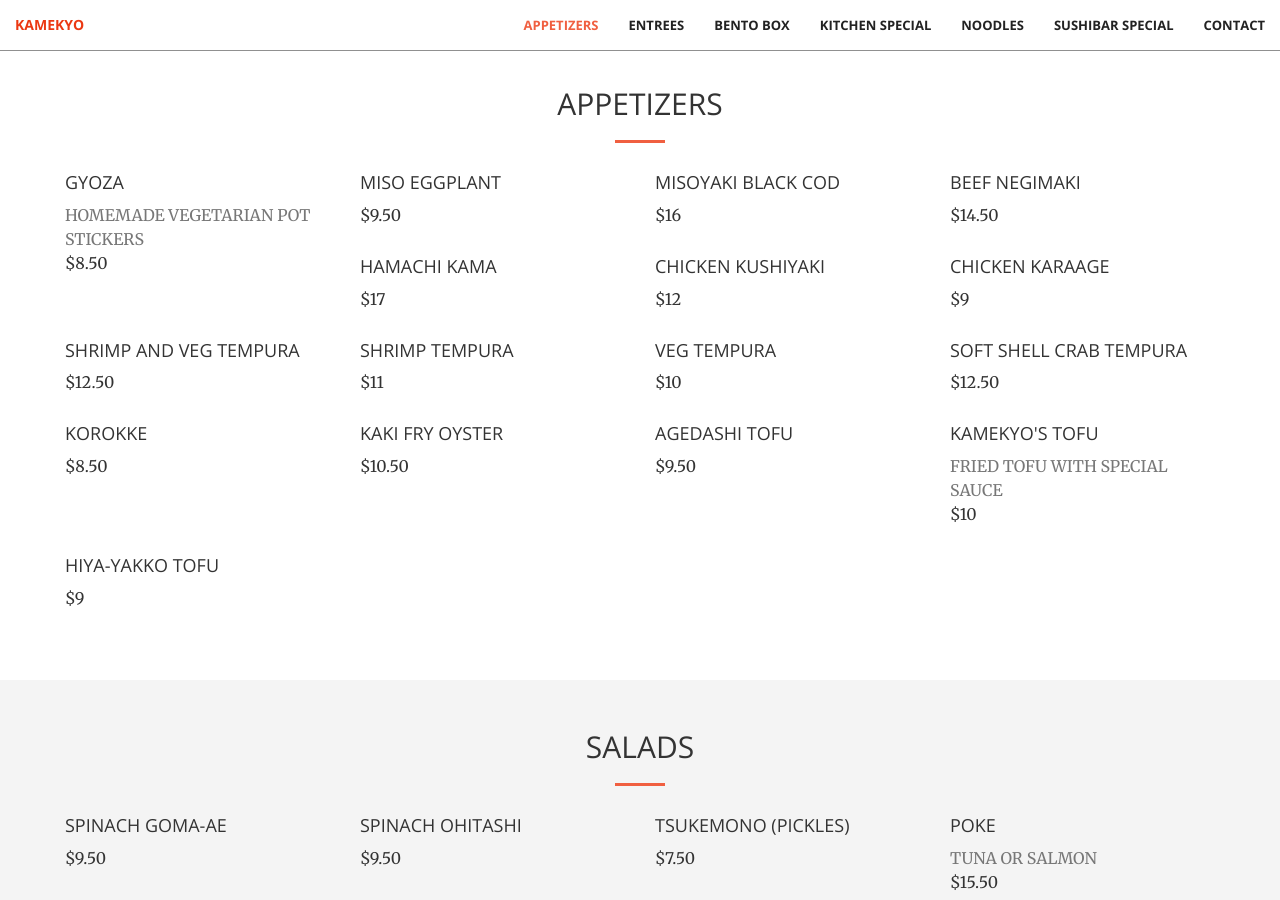
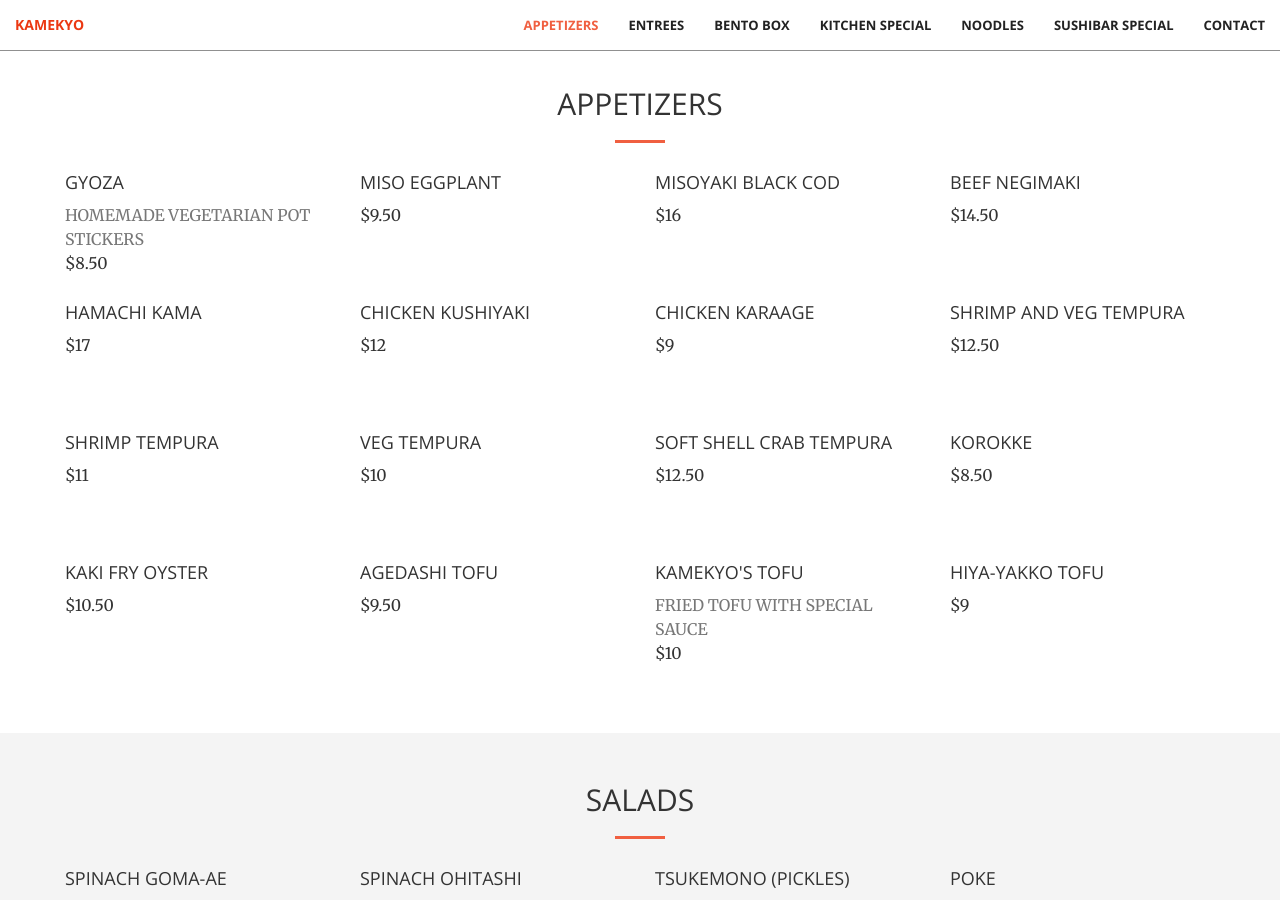
Before and after one commit to CyrusLiang/kamekyo, a Jekyll site: the page built from index.html, in a window 1280 px wide and 900 px high, scrolled down 863 px. Built offline with Jekyll 4.4.1, drawn with Linux system fonts in a browser that asks for light colours.

Commit message:
Update _base.scss

```diff
--- a/_sass/_base.scss
+++ b/_sass/_base.scss
@@ -370,7 +370,7 @@ section:nth-child(even) {
 }
 @media only screen and (min-width: 768px) {
     .food-box {
-        // min-height: 105px;
+        min-height: 105px;
         margin-bottom: 15px;
     }
     .bento-box {
```
